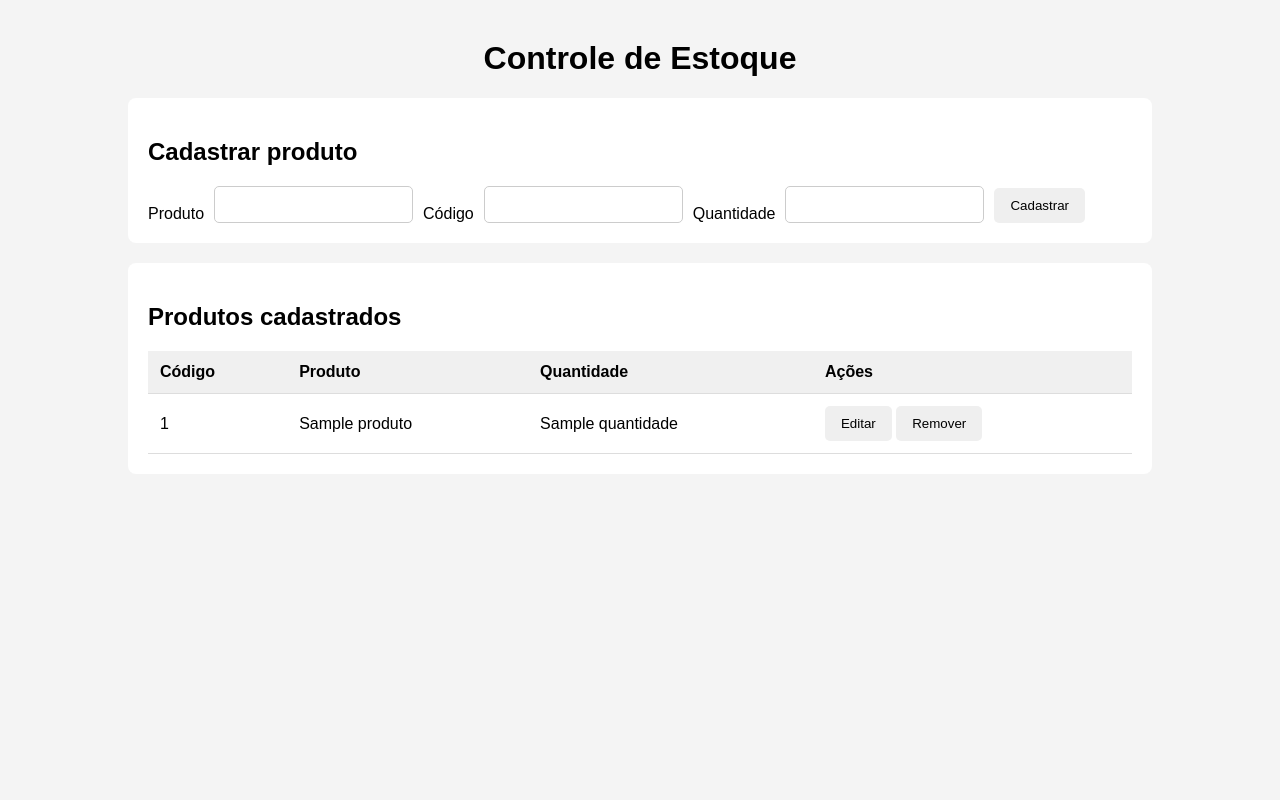
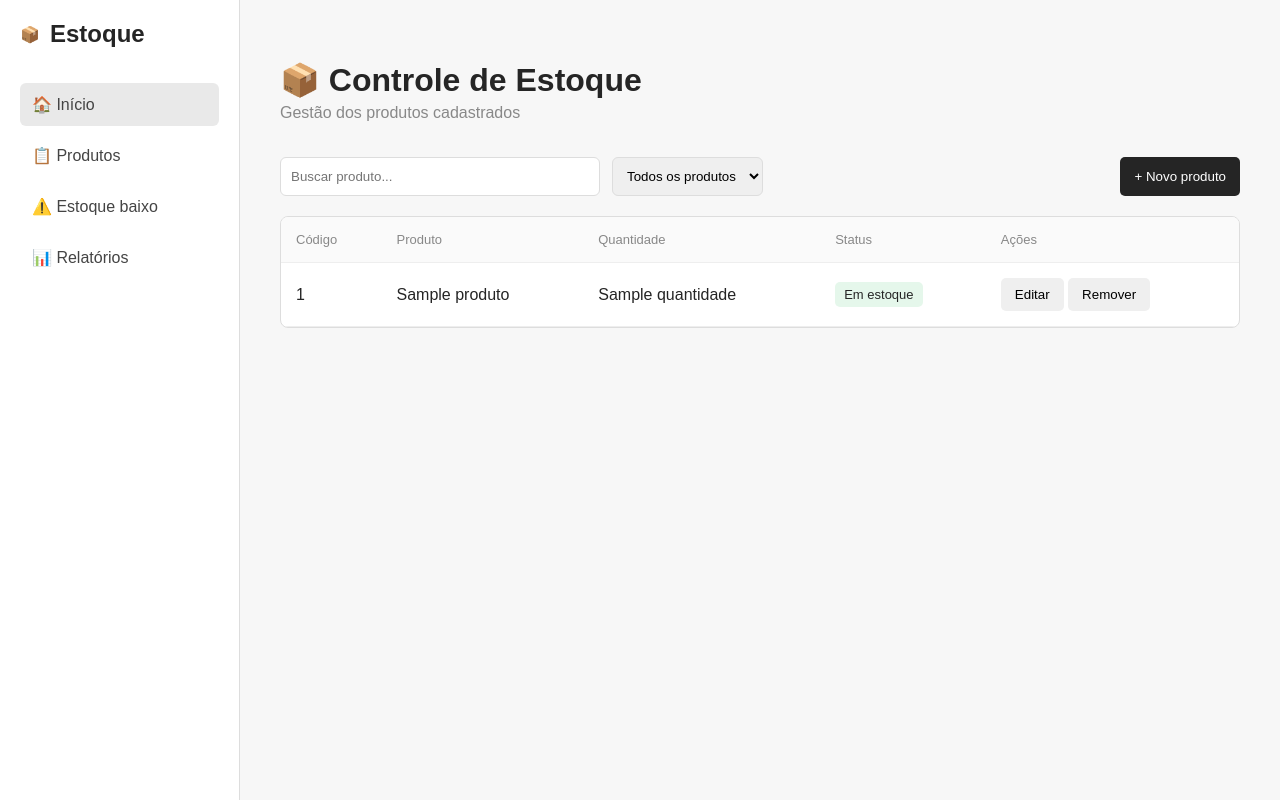
Before and after one commit to Atrhx/controle-estoque, a Flask app: template templates/index.html in a window 1280 px wide. Run offline with Flask 3, Linux system fonts and the light colour scheme; the template is opened without the code that fills it: most values are stand-ins (such as "Sample title", 1, 10 or a date in 2020).

Commit message:
Adiciona remoção de produtos e valida código

```diff
--- a/app.py
+++ b/app.py
@@ -23,7 +23,9 @@ def inicio():
 @app.route("/cadastrar", methods=["POST"])
 def cadastrar():
     nome = request.form["nome"]
-    codigo = request.form["codigo"]
+    codigo = request.form["codigo"].strip().upper()
+    if len(codigo) > 6:
+        return redirect("/")
     quantidade = request.form["quantidade"]
     quantidade = int(quantidade)
     produtos = carregar_estoque()
@@ -40,5 +42,17 @@ def salvar_estoque(produtos): #agora a função recebe a lista que queremos salv
     with open("estoque.json", "w", encoding="utf-8") as arquivo:
         json.dump(produtos, arquivo, indent=4, ensure_ascii=False)
 
+@app.route("/remover/<codigo>", methods=["POST"])
+def remover(codigo):
+    produtos = carregar_estoque()
+
+    for produto in produtos:
+        if produto["id"] == codigo:
+            produtos.remove(produto)
+            salvar_estoque(produtos)
+            break
+
+    return redirect("/")
+
 if __name__ == "__main__":
     app.run(debug=True)
--- /dev/null
+++ b/static/Css/style.css
@@ -0,0 +1,260 @@
+* {
+    box-sizing: border-box;
+}
+
+body {
+    margin: 0;
+    font-family: Arial, sans-serif;
+    background-color: #f7f7f7;
+    color: #252525;
+}
+
+
+/* SIDEBAR */
+
+.sidebar {
+    position: fixed;
+    width: 240px;
+    height: 100vh;
+
+    background-color: white;
+    border-right: 1px solid #ddd;
+
+    padding: 20px;
+}
+
+.sidebar-logo {
+    display: flex;
+    align-items: center;
+    gap: 10px;
+
+    margin-bottom: 35px;
+}
+
+.sidebar-logo h2 {
+    margin: 0;
+}
+
+.sidebar nav {
+    display: flex;
+    flex-direction: column;
+    gap: 8px;
+}
+
+.sidebar nav a {
+    padding: 12px;
+
+    color: #444;
+    text-decoration: none;
+
+    border-radius: 6px;
+}
+
+.sidebar nav a:hover {
+    background-color: #eeeeee;
+}
+
+.sidebar nav .menu-ativo {
+    background-color: #e9e9e9;
+}
+
+
+/* CONTEÚDO */
+
+.conteudo {
+    margin-left: 240px;
+    padding: 40px;
+}
+
+.cabecalho h1 {
+    margin-bottom: 5px;
+}
+
+.cabecalho p {
+    margin-top: 0;
+    color: #888;
+}
+
+
+/* AÇÕES */
+
+.acoes {
+    display: flex;
+    gap: 12px;
+
+    margin-top: 35px;
+    margin-bottom: 20px;
+}
+
+.acoes input {
+    width: 320px;
+    padding: 10px;
+
+    border: 1px solid #ddd;
+    border-radius: 6px;
+}
+
+.acoes select {
+    padding: 10px;
+
+    border: 1px solid #ddd;
+    border-radius: 6px;
+}
+
+button {
+    border: none;
+    border-radius: 5px;
+
+    padding: 9px 14px;
+
+    cursor: pointer;
+}
+
+.botao-novo,
+.botao-salvar {
+    background-color: #252525;
+    color:white;
+    margin-left: auto;
+}
+
+.botao-novo:hover,
+.botao-salvar:hover {
+    background-color: #444;
+}
+
+/* TABELA */
+
+.tabela-container {
+    background-color: white;
+
+    border: 1px solid #ddd;
+    border-radius: 8px;
+
+    overflow: hidden;
+}
+
+table {
+    width: 100%;
+
+    border-collapse: collapse;
+}
+
+th,
+td {
+    padding: 15px;
+    text-align: left;
+
+    border-bottom: 1px solid #eee;
+}
+
+th {
+    color: #888;
+    font-size: 13px;
+    font-weight: normal;
+
+    background-color: #fafafa;
+}
+
+
+/* STATUS */
+
+.status {
+    display: inline-block;
+
+    padding: 5px 9px;
+
+    border-radius: 5px;
+
+    font-size: 13px;
+}
+
+.status.normal {
+    background-color: #e5f7eb;
+}
+
+.status.baixo {
+    background-color: #fff1d6;
+}
+
+.status.sem-estoque {
+    background-color: #ffe0e0;
+}
+
+
+/* BOTÕES */
+
+.botao-editar:hover {
+    background-color: #dddddd;
+}
+
+.botao-remover:hover {
+    background-color: #ffd0d0;
+}
+
+.modal {
+    display: none;
+    position: fixed;
+    inset: 0;
+
+    background-color: rgba(0, 0, 0, 0.35);
+
+    align-items: center;
+    justify-content: center;
+
+    z-index: 1000;
+}
+
+.modal-conteudo {
+    width: 90%;
+    max-width: 420px;
+
+    background-color: white;
+    padding: 25px;
+    border-radius: 10px;
+
+    box-shadow: 0 15px 40px rgba(0, 0, 0, 0.15);
+}
+
+.modal-cabecalho {
+    display: flex;
+    justify-content: space-between;
+    align-items: center;
+
+    margin-bottom: 20px;
+}
+
+.modal-cabecalho h2 {
+    margin: 0;
+}
+
+.modal-cabecalho button {
+    font-size: 24px;
+    background: none;
+}
+
+.modal form {
+    display: flex;
+    flex-direction: column;
+    gap: 10px;
+}
+
+.modal input {
+    padding: 10px;
+
+    border: 1px solid #ddd;
+    border-radius: 6px;
+}
+
+.botao-salvar {
+    margin-top: 10px;
+}
+
+input:focus,
+select:focus {
+    outline: none;
+    border-color: #888;
+}
+
+.form-remover {
+    display: inline;
+}
--- /dev/null
+++ b/static/js/script.js
@@ -0,0 +1,35 @@
+const modal = document.getElementById("modalCadastro");
+const abrirModal = document.getElementById("abrirModal");
+const fecharModal = document.getElementById("fecharModal");
+
+abrirModal.addEventListener("click", function () {
+    modal.style.display = "flex";
+});
+
+fecharModal.addEventListener("click", function () {
+    modal.style.display = "none";
+});
+
+modal.addEventListener("click", function (evento) {
+    if (evento.target === modal) {
+        modal.style.display = "none";
+    }
+});
+
+document.addEventListener("keydown", function (evento) {
+    if (evento.key === "Escape") {
+        modal.style.display = "none";
+    }
+});
+
+const formulariosRemover = document.querySelectorAll(".form-remover");
+
+formulariosRemover.forEach(function (formulario) {
+    formulario.addEventListener("submit", function (evento) {
+        const confirmar = confirm("Deseja realmente remover este produto?");
+
+        if (!confirmar) {
+            evento.preventDefault();
+        }
+    });
+});
--- a/static/style.css
+++ /dev/null
@@ -1,56 +0,0 @@
-body {
-    font-family: Arial, sans-serif;
-    background-color: #f4f4f4;
-    margin: 0;
-}
-
-main {
-    width: 80%;
-    margin: 40px auto;
-}
-
-h1 {
-    text-align: center;
-}
-
-section {
-    background-color: rgb(255, 255, 255);
-    padding: 20px;
-    margin-bottom: 20px;
-    border-radius: 8px;
-}
-
-form {
-    display: flex;
-    gap: 10px;
-    align-items: end;
-}
-
-input {
-    padding: 10px;
-    border: 1px solid #ccc;
-    border-radius: 5px;
-}
-
-button {
-    padding: 10px 16px;
-    border: none;
-    border-radius: 5px;
-    cursor: pointer;
-}
-
-table {
-    width: 100%;
-    border-collapse: collapse;
-}
-
-th,
-td {
-    padding: 12px;
-    text-align: left;
-    border-bottom: 1px solid #ddd;
-}
-
-th {
-    background-color: #f0f0f0;
-}
--- a/templates/index.html
+++ b/templates/index.html
@@ -5,31 +5,55 @@
     <meta name="viewport" content="width=device-width, initial-scale=1.0">
     <title>Controle de Estoque</title>
 
-    <link rel="stylesheet" href="{{ url_for('static', filename='style.css') }}">
+    <link rel="stylesheet" href="{{ url_for('static', filename='css/style.css') }}">
 </head>
 <body>
-    <main>
-        <h1>Controle de Estoque</h1>
 
-        <section>
-            <h2>Cadastrar produto</h2>
+    <aside class="sidebar">
+        <div class="sidebar-logo">
+            <span>📦</span>
+            <h2>Estoque</h2>
+        </div>
 
-            <form action="/cadastrar" method="POST"">
-                <label for="nome">Produto</label>
-                <input type="text" id="nome" name="nome">
+        <nav>
+            <a href="#" class="menu-ativo">🏠 Início</a>
+            <a href="#">📋 Produtos</a>
+            <a href="#">⚠️ Estoque baixo</a>
+            <a href="#">📊 Relatórios</a>
+        </nav>
+    </aside>
 
-                <label for="codigo">Código</label>
-                <input type="text" id="codigo" name="codigo">
 
-                <label for="quantidade">Quantidade</label>
-                <input type="number" id="quantidade" name="quantidade">
+    <main class="conteudo">
 
-                <button type="submit">Cadastrar</button>
-            </form>
+        <header class="cabecalho">
+            <div>
+                <h1>📦 Controle de Estoque</h1>
+                <p>Gestão dos produtos cadastrados</p>
+            </div>
+        </header>
+
+
+        <section class="acoes">
+            <input
+                type="search"
+                placeholder="Buscar produto..."
+            >
+
+            <select>
+                <option>Todos os produtos</option>
+                <option>Em estoque</option>
+                <option>Estoque baixo</option>
+                <option>Sem estoque</option>
+            </select>
+
+            <button type="button" class="botao-novo" id="abrirModal">
+                + Novo produto
+            </button>
         </section>
 
-        <section>
-            <h2>Produtos cadastrados</h2>
+
+        <section class="tabela-container">
 
             <table>
                 <thead>
@@ -37,25 +61,109 @@
                         <th>Código</th>
                         <th>Produto</th>
                         <th>Quantidade</th>
+                        <th>Status</th>
                         <th>Ações</th>
                     </tr>
                 </thead>
 
                 <tbody>
+
                     {% for produto in produtos %}
-                        <tr>
-                            <td>{{ produto["id"]}}</td>
-                            <td>{{ produto["nome"]}}</td>
-                            <td>{{ produto["quantidade"]}}</td>
-                            <td>
-                                <button>Editar</button>
-                                <button>Remover</button>
-                            </td>
-                        </tr>
+
+                    <tr>
+                        <td>{{ produto["id"] }}</td>
+
+                        <td>{{ produto["nome"] }}</td>
+
+                        <td>{{ produto["quantidade"] }}</td>
+
+                        <td>
+                            {% if produto["quantidade"] == 0 %}
+                                <span class="status sem-estoque">
+                                    Sem estoque
+                                </span>
+
+                            {% elif produto["quantidade"] < 10 %}
+                                <span class="status baixo">
+                                    Estoque baixo
+                                </span>
+
+                            {% else %}
+                                <span class="status normal">
+                                    Em estoque
+                                </span>
+                            {% endif %}
+                        </td>
+
+                        <td>
+                            <button type="button" class="botao-editar">
+                                Editar
+                            </button>
+
+                            <form
+                                action = "{{ url_for('remover', codigo=produto['id']) }}"
+                                method = "POST"
+                                class = "form-remover"
+                            >
+                                <button type="submit" class="botao-remover">
+                                    Remover
+                                </button>
+                        </form>
+                    </tr>
+
                     {% endfor %}
+
                 </tbody>
             </table>
+
         </section>
+
     </main>
+    <div class="modal" id="modalCadastro">
+        <div class="modal-conteudo">
+
+            <div class="modal-cabecalho">
+                <h2>Novo produto</h2>
+                <button type="button" id="fecharModal">×</button>
+            </div>
+
+            <form action="{{ url_for('cadastrar') }}" method="POST">
+
+                <label for="nome">Produto</label>
+                <input
+                    type="text"
+                    id="nome"
+                    name="nome"
+                    required
+                >
+
+
+                <label for="codigo">Código</label>
+                <input
+                    type="text"
+                    id="codigo"
+                    name="codigo"
+                    maxlength="6"
+                    required
+                >
+
+                <label for="quantidade">Quantidade</label>
+                <input
+                    type="number"
+                    id="quantidade"
+                    name="quantidade"
+                    min="0"
+                    required
+                >
+
+                <button type="submit" class="botao-salvar">
+                    Cadastrar produto
+                </button>
+
+            </form>
+
+        </div>
+    </div>
+    <script src="{{ url_for('static', filename='js/script.js') }}"></script>
 </body>
 </html>
```
